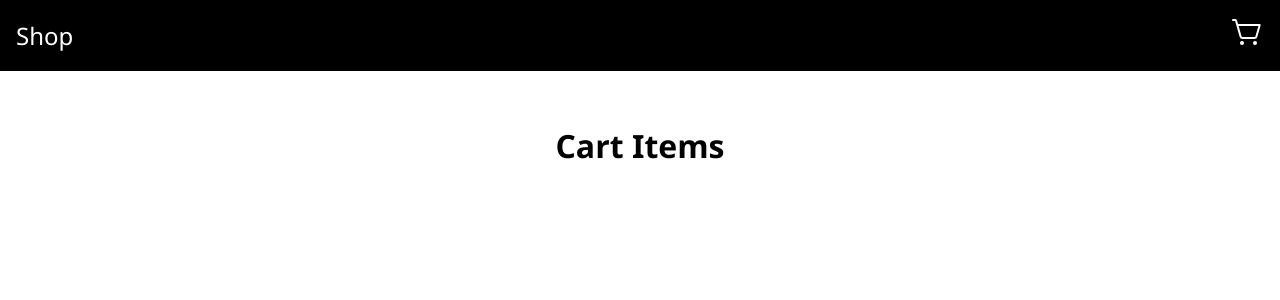
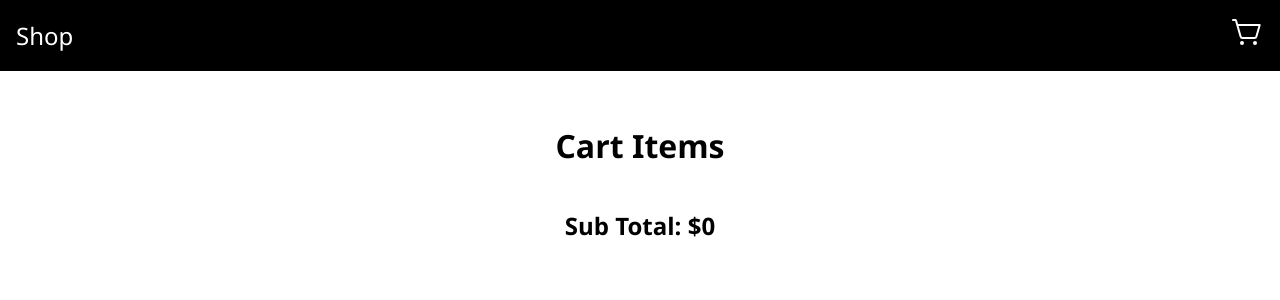
Before and after one commit to autom101/e-commerce-store, a React (Create React App) app: page /cart in a window 1280 px wide. Shown: the top 300 px of the page. Built offline with nearby package versions, Linux system fonts and the light colour scheme.

Commit message:
Display subtotal of all items

```diff
--- a/src/pages/Cart/Cart.js
+++ b/src/pages/Cart/Cart.js
@@ -9,6 +9,12 @@ const Cart = () => {
   const existingProducts = PRODUCTS.filter((product) => {
     return cartItems[product.id];
   });
+
+  const subTotal = existingProducts.reduce((prev, current) => {
+    const quantity = cartItems[current.id];
+    const price = current.price;
+    return prev + quantity * price;
+  }, 0);
 
   return (
     <div className="cart">
@@ -26,6 +32,10 @@ const Cart = () => {
           );
         })}
       </section>
+
+      <section className="cart-subtotal">
+        <h2>Sub Total: ${subTotal}</h2>
+      </section>
     </div>
   );
 };
--- a/src/pages/Cart/CartItem.js
+++ b/src/pages/Cart/CartItem.js
@@ -3,9 +3,8 @@ import { ShopContext } from "../../context/shop-context";
 
 const CartItem = ({ product, quantity }) => {
   const { addToCart, removeFromCart } = useContext(ShopContext);
+  const { id, name, price, image } = product;
 
-  const { id, name, price, image } = product;
-  console.log(product);
   return (
     <div className="cart-item">
       <img className="cart-item-image" src={image} alt={`${name}`} />
--- a/src/pages/Cart/cart.css
+++ b/src/pages/Cart/cart.css
@@ -1,6 +1,8 @@
 .cart {
   display: flex;
   flex-direction: column;
+  justify-content: center;
+  align-items: center;
   padding: 2rem;
 }
 
@@ -24,9 +26,9 @@
 
   padding: 0.5rem;
 
-  border: 1px solid none;
+  border: 1px solid transparent;
   border-radius: 1rem;
-  box-shadow: 1px 1px 1px;
+  box-shadow: 1px 1px 2px 1px;
 }
 
 .cart-item-description {
--- a/src/pages/Shop/Shop.js
+++ b/src/pages/Shop/Shop.js
@@ -3,7 +3,6 @@ import Product from "./Product";
 import "./shop.css";
 
 const Shop = () => {
-  console.log(PRODUCTS);
   return (
     <div className="shop">
       <header className="shop-header">
```
